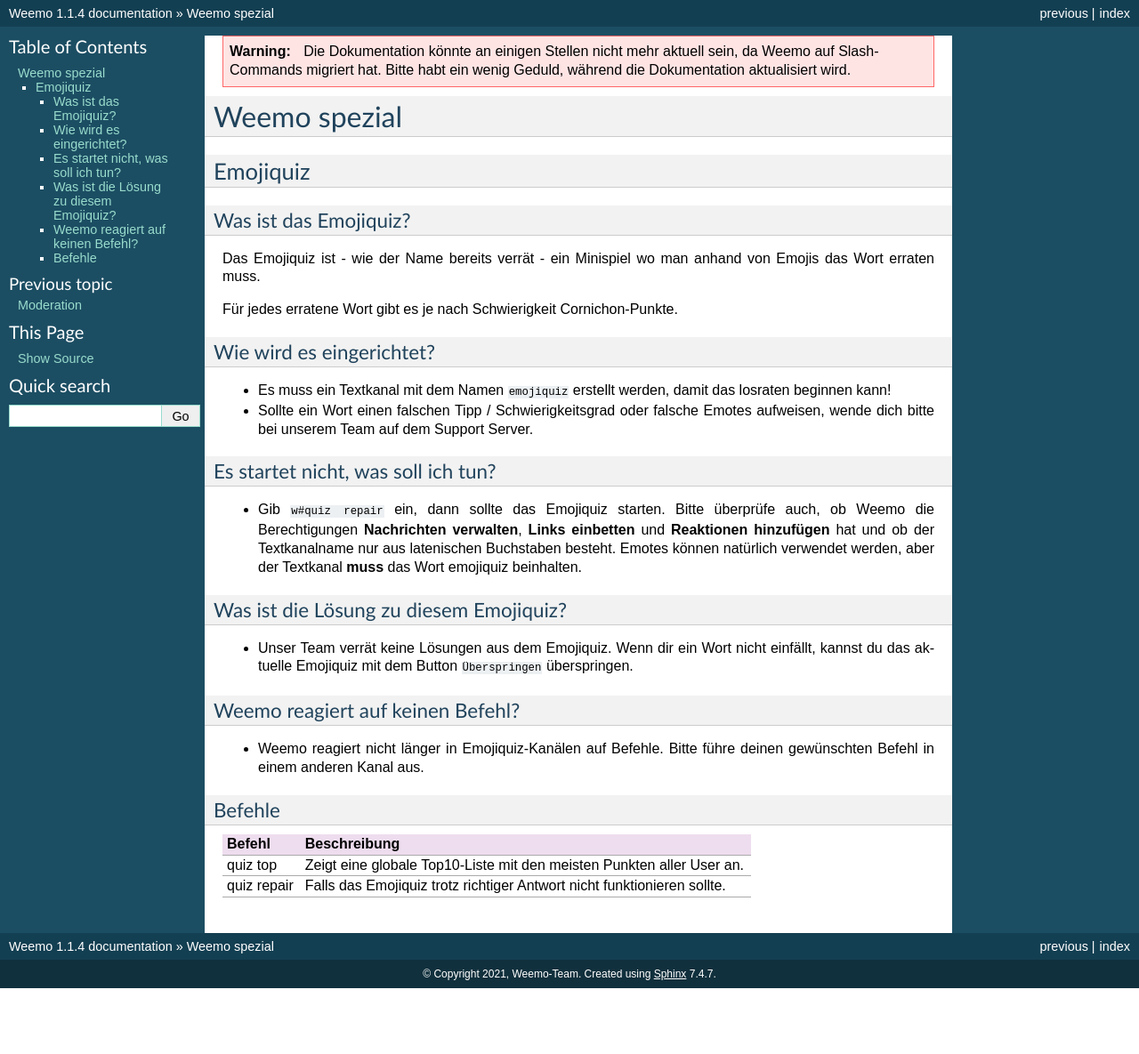
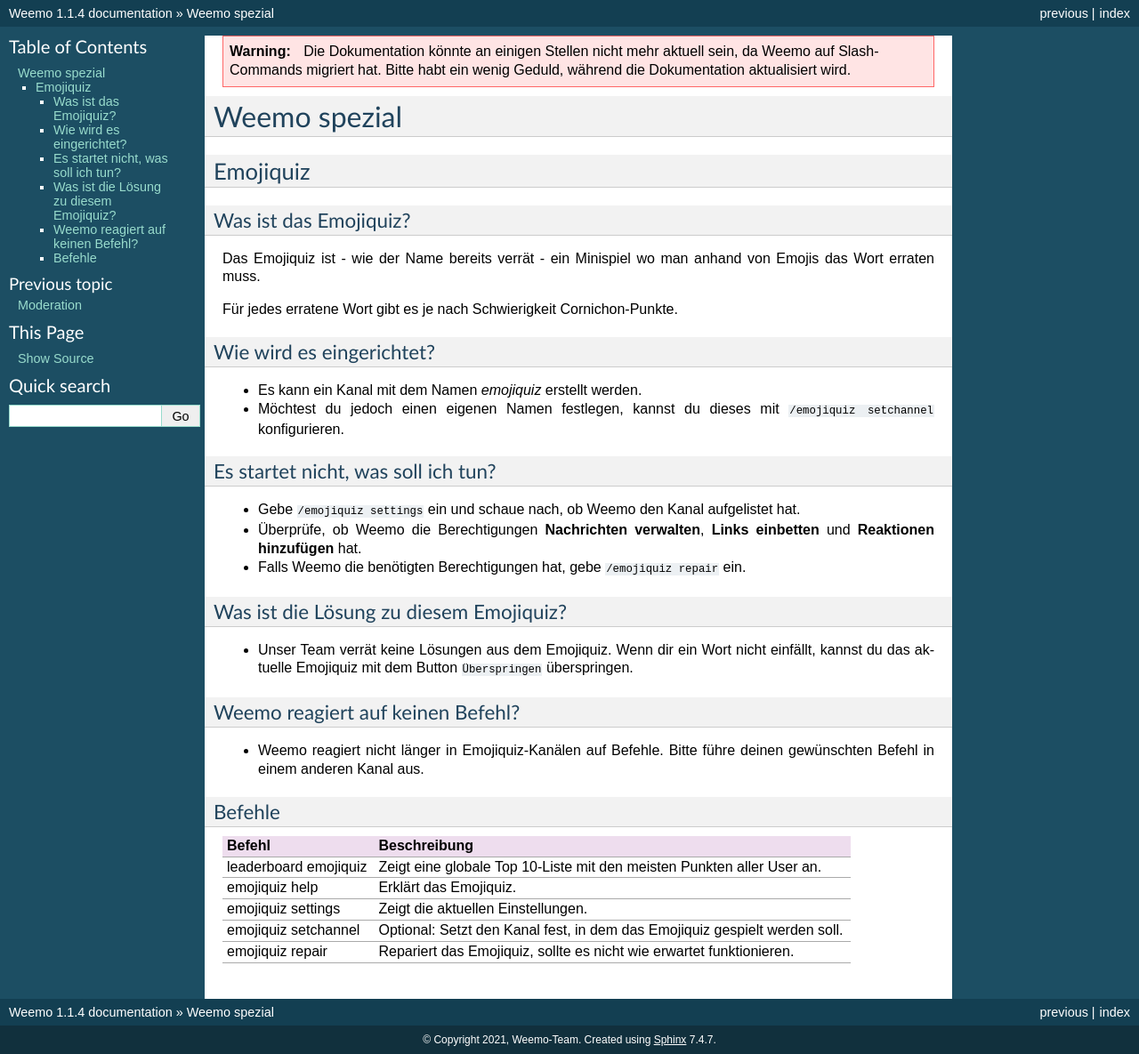
Before and after one commit to niborus/weemo-doc, a Sphinx documentation site: the page built from docs/weemo-spezial.rst, in a window 1280 px wide. Shown: the whole page at 89% size. Built offline with Sphinx 7.4.7, drawn with Linux system fonts in a browser that asks for light colours; before the commit the page ends 1111 px from its top, so only the background shows below that.

Commit message:
Update Emojiquiz

```diff
--- a/docs/weemo-spezial.rst
+++ b/docs/weemo-spezial.rst
@@ -20,12 +20,14 @@
 Wie wird es eingerichtet?
 ^^^^^^^^^^^^^^^^^^^^^^^^^
 
-- Es muss ein Textkanal mit dem Namen ``emojiquiz`` erstellt werden, damit das losraten beginnen kann!
-- Sollte ein Wort einen falschen Tipp / Schwierigkeitsgrad oder falsche Emotes aufweisen, wende dich bitte bei unserem Team auf dem Support Server.
+- Es kann ein Kanal mit dem Namen `emojiquiz` erstellt werden.
+- Möchtest du jedoch einen eigenen Namen festlegen, kannst du dieses mit ``/emojiquiz setchannel`` konfigurieren.
 
 Es startet nicht, was soll ich tun?
 ^^^^^^^^^^^^^^^^^^^^^^^^^^^^^^^^^^^
-- Gib ``w#quiz repair`` ein, dann sollte das Emojiquiz starten. Bitte überprüfe auch, ob Weemo die Berechtigungen **Nachrichten verwalten**, **Links einbetten** und **Reaktionen hinzufügen** hat und ob der Textkanalname nur aus latenischen Buchstaben besteht. Emotes können natürlich verwendet werden, aber der Textkanal **muss** das Wort emojiquiz beinhalten.
+- Gebe ``/emojiquiz settings`` ein und schaue nach, ob Weemo den Kanal aufgelistet hat.
+- Überprüfe, ob Weemo die Berechtigungen **Nachrichten verwalten**, **Links einbetten** und **Reaktionen hinzufügen** hat.
+- Falls Weemo die benötigten Berechtigungen hat, gebe ``/emojiquiz repair`` ein.
 
 Was ist die Lösung zu diesem Emojiquiz?
 ^^^^^^^^^^^^^^^^^^^^^^^^^^^^^^^^^^^
@@ -45,5 +47,8 @@
     :align: left
     :header: "Befehl", "Beschreibung"
 
-    "quiz top", "Zeigt eine globale Top10-Liste mit den meisten Punkten aller User an."
-    "quiz repair", "Falls das Emojiquiz trotz richtiger Antwort nicht funktionieren sollte."
+    "leaderboard emojiquiz", "Zeigt eine globale Top 10-Liste mit den meisten Punkten aller User an."
+    "emojiquiz help", "Erklärt das Emojiquiz."
+    "emojiquiz settings", "Zeigt die aktuellen Einstellungen."
+    "emojiquiz setchannel", "Optional: Setzt den Kanal fest, in dem das Emojiquiz gespielt werden soll."
+    "emojiquiz repair", "Repariert das Emojiquiz, sollte es nicht wie erwartet funktionieren."
```
